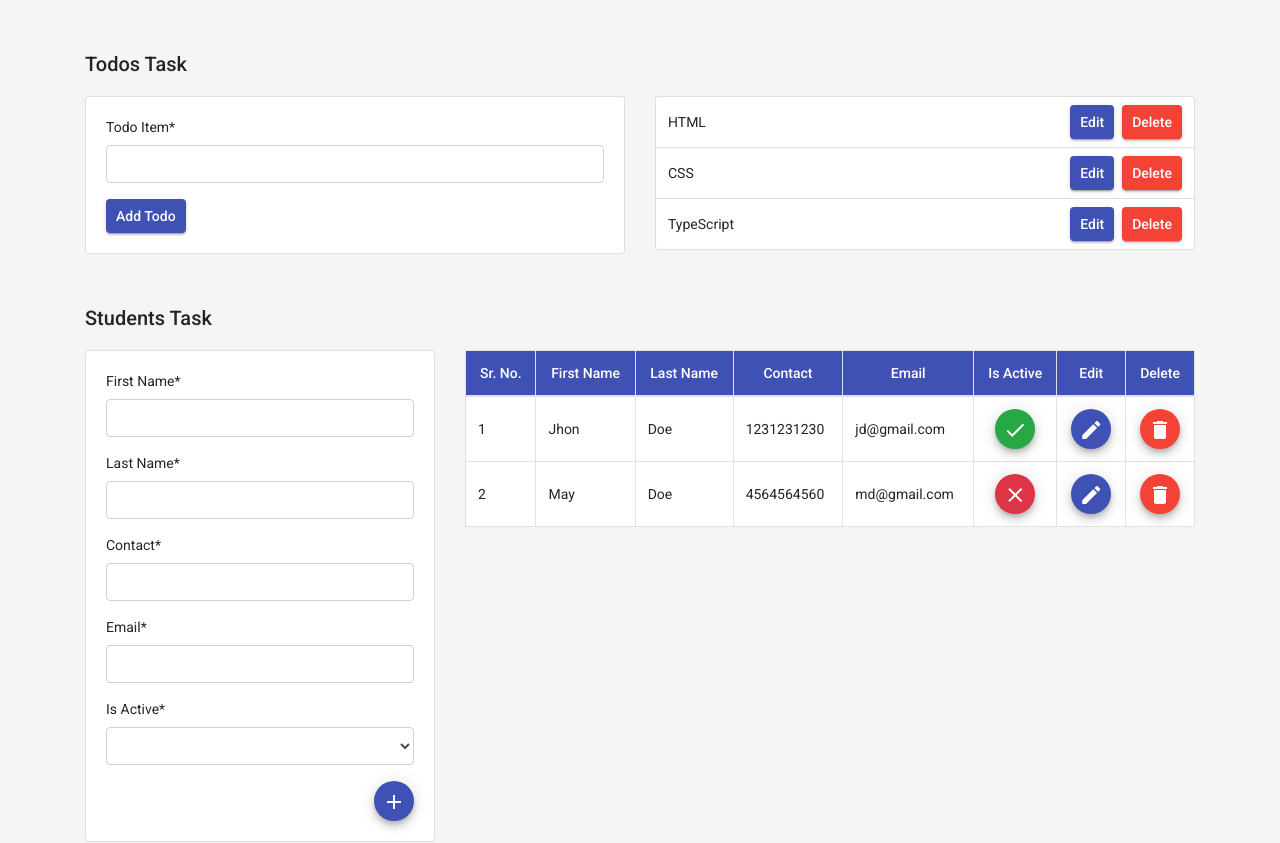
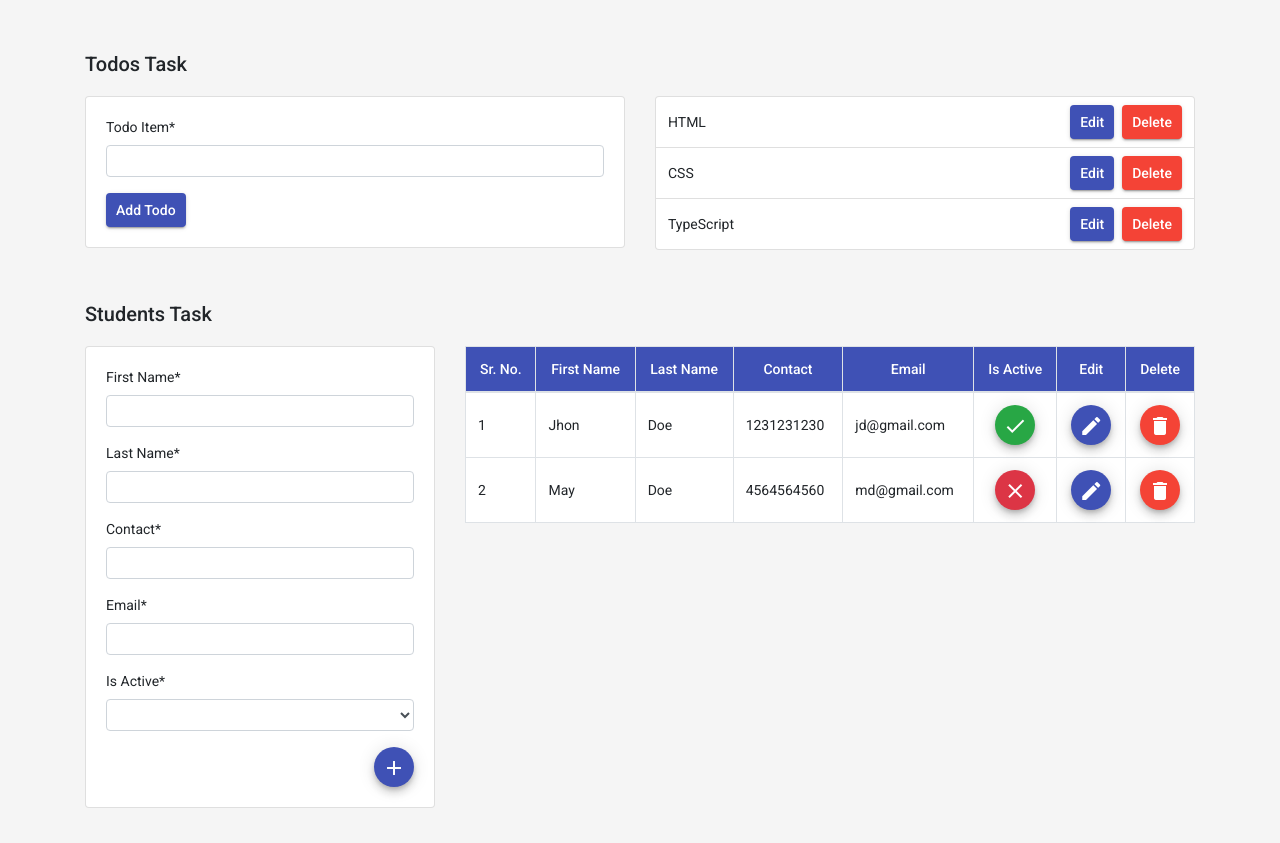
Before and after one commit to ajsj28-create/Crud-Input-Output-Decorators, an Angular app: page / in a window 1280 px wide. Shown: the top 843 px of the page. Built offline with nearby package versions, Linux system fonts and the light colour scheme.

Commit message:
3 tasks minor change

```diff
--- a/src/app/component/student-dash/student-dash.component.ts
+++ b/src/app/component/student-dash/student-dash.component.ts
@@ -17,7 +17,7 @@ export class StudentDashComponent implements OnInit {
       lname: 'Doe',
       contact: '1231231230',
       email: 'jd@gmail.com',
-      isActive: true,
+      isActive: 'true',
       id: this.uuid()
     },
     {
@@ -25,7 +25,7 @@ export class StudentDashComponent implements OnInit {
       lname: 'Doe',
       contact: '4564564560',
       email: 'md@gmail.com',
-      isActive: false,
+      isActive: 'false',
       id: this.uuid()
     },
   ];
@@ -33,6 +33,7 @@ export class StudentDashComponent implements OnInit {
   getAddedStd(obj: Istudent) {
     this.studentArray.push(obj)
     this.showAlert(`Student ${obj.fname} ${obj.lname} added successfully`)
+    console.log(this.studentArray)
   }
 
   getEditStd(obj: Istudent) {
@@ -40,8 +41,10 @@ export class StudentDashComponent implements OnInit {
   }
 
   getUpdatedStd(obj: Istudent) {
+    console.log(obj)
     let ind = this.studentArray.findIndex(ele => ele.id === obj.id)
     this.studentArray[ind] = obj
+    console.log(this.studentArray)
     this.showAlert(`Student ${obj.fname} ${obj.lname} updated successfully`)
   }
 
--- a/src/app/component/student-table/student-table.component.html
+++ b/src/app/component/student-table/student-table.component.html
@@ -21,12 +21,12 @@
                 <td>{{ std.email }}</td>
                 <td class="text-center">
                     <button
-                    *ngIf="std.isActive"
+                    *ngIf="(std.isActive === 'true') ? true : false"
                     mat-mini-fab class="bg-success">
                         <mat-icon>check</mat-icon>
                     </button>
                     <button
-                    *ngIf="!std.isActive"
+                    *ngIf="(std.isActive === 'true') ? false : true"
                     mat-mini-fab class="bg-danger">
                         <mat-icon>close</mat-icon>
                     </button>
--- a/src/app/model/students.ts
+++ b/src/app/model/students.ts
@@ -3,6 +3,6 @@ export interface Istudent {
     lname: string
     contact: string
     email: string
-    isActive: boolean
+    isActive: string
     id: string
 }
--- a/src/styles.scss
+++ b/src/styles.scss
@@ -34,3 +34,8 @@ thead td {
     text-align: center;
     font-weight: 500;
 }
+
+.form-control {
+    height: 2rem;
+    padding: 0.25rem 0.5rem;
+}
```
Also changed, not shown: src/app/component/student-form/student-form.component.ts (line endings or trailing spaces).
